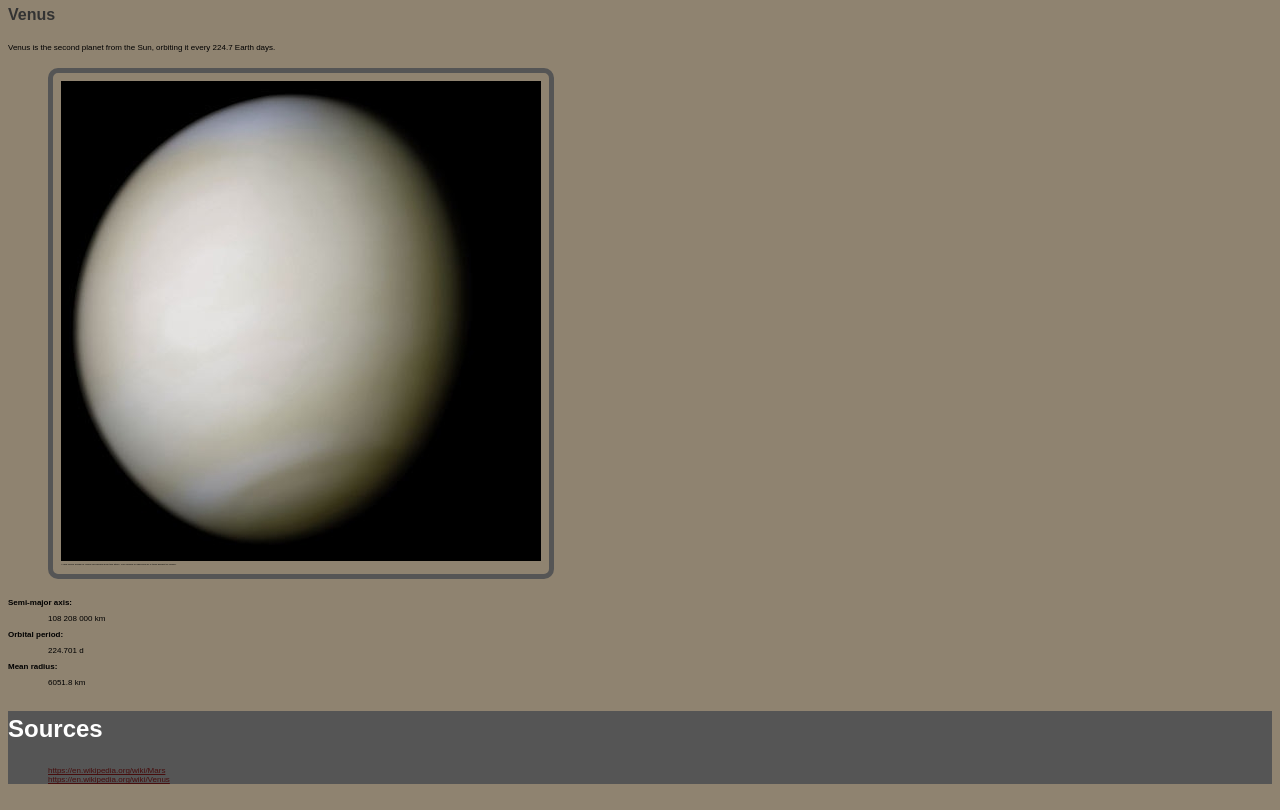
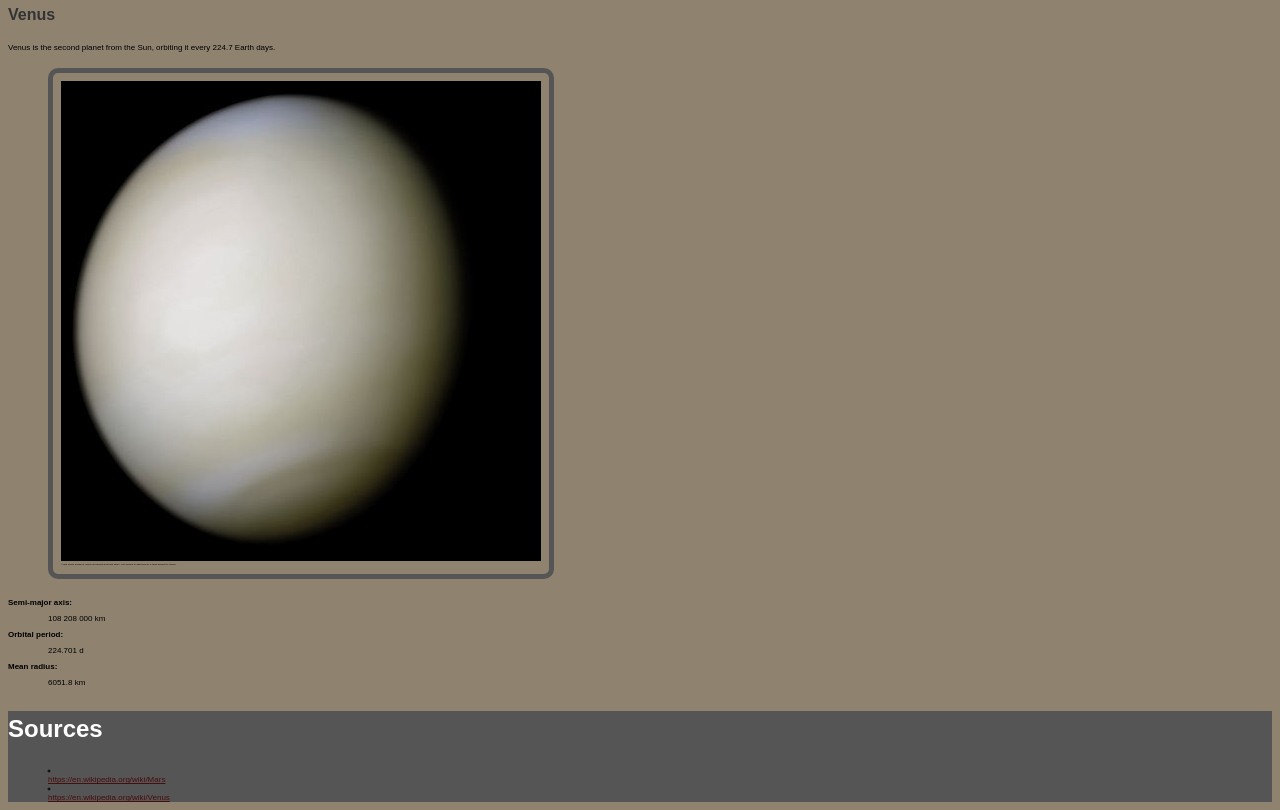
Before and after one commit to emilycopp/assignment-4, a plain HTML site: page index.html in a window 1280 px wide. Shown: the part 1108-1918 px from the top of the page. Drawn offline with Linux system fonts and the light colour scheme.

Commit message:
footer list

```diff
--- a/css/main.css
+++ b/css/main.css
@@ -131,3 +131,12 @@ footer {
 footer h2 {
 	color: #fff;
 }
+
+footer li {
+	list-style-type: circle;
+}
+
+li {
+list-style-position: inside;
+
+}
```
